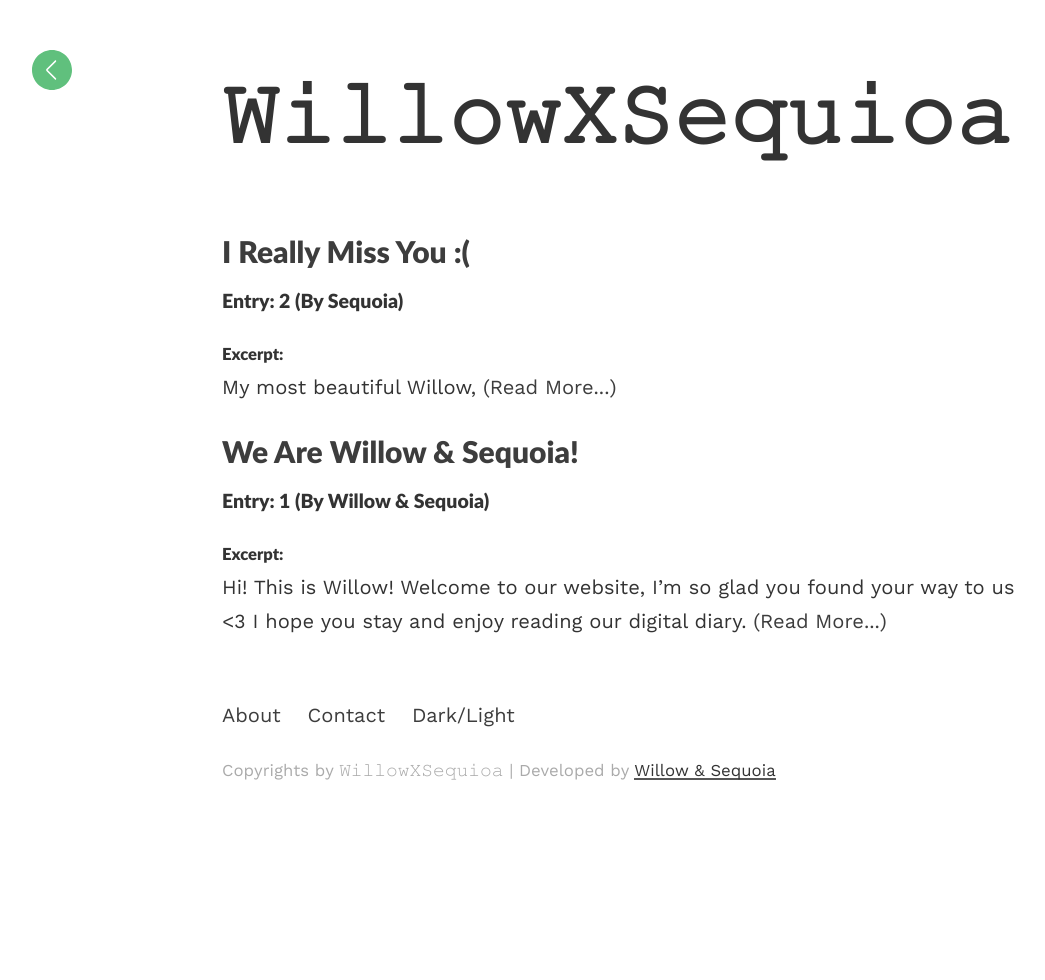
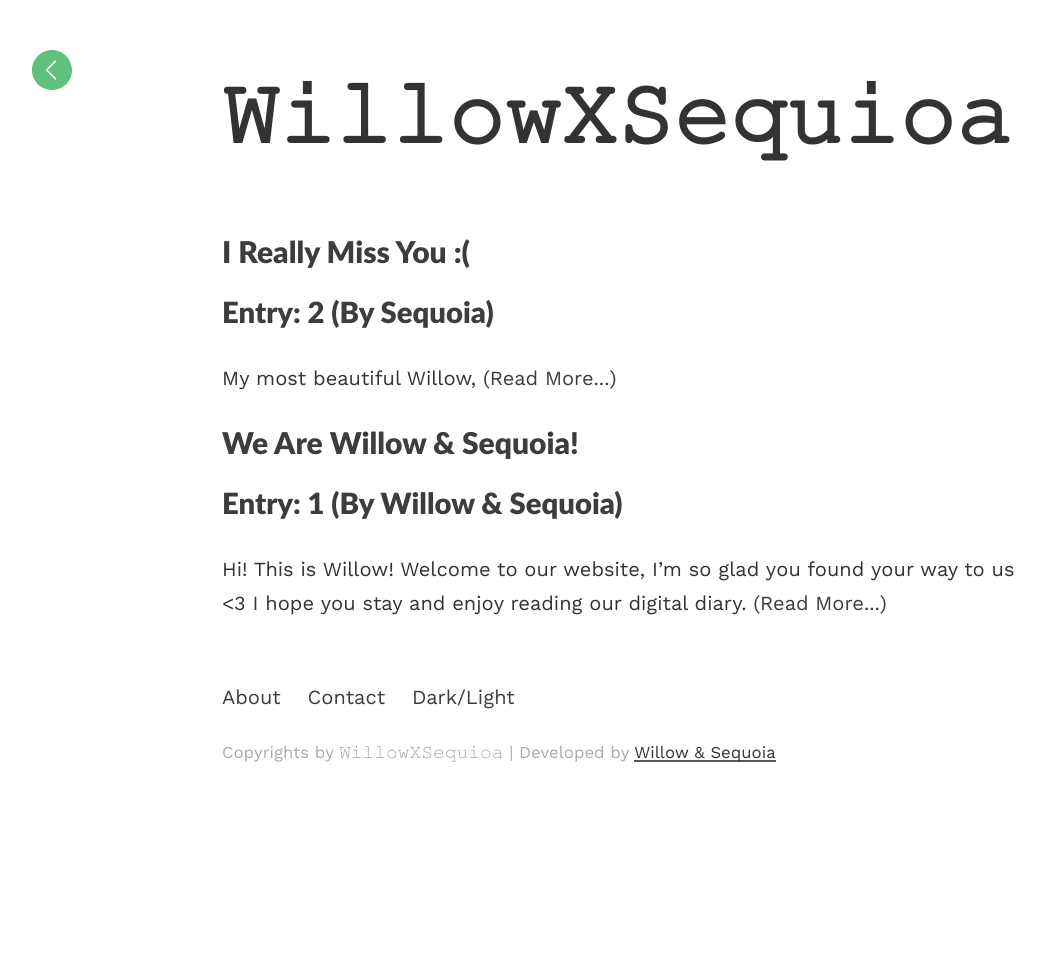
Before and after one commit to willowxsequoia/willowxsequoia.github.io, a Jekyll site: the page built from index.html, in a window 1280 px wide. Shown: the whole page, without its empty margins (18-1063 px from the left). Built offline with Jekyll 4.4.1, drawn with Linux system fonts in a browser that asks for light colours; the list of posts is cut into pages by our own code.

Commit message:
Update index.html

```diff
--- a/index.html
+++ b/index.html
@@ -4,8 +4,8 @@ layout: default
 <h1 class="headline">{{site.title}}</h1>
 <div class="article-list">
   {% for post in paginator.posts %}
-    <h2><a href="{{post.url | prepend: site.baseurl}}">{{post.title}}</a><h3><small> Entry: {{post.subtitle}}</small></h3></h2>
-  <p><h5>Excerpt:</h5>{{post.excerpt | strip_html}}<a href="{{post.url | prepend: site.baseurl}}"> (Read More...)</a></p>
+    <h2><a href="{{post.url | prepend: site.baseurl}}">{{post.title}} <h3><small> Entry: {{post.subtitle}}</small></h3></a></h2>
+  <p><h5></h5>{{post.excerpt | strip_html}}<a href="{{post.url | prepend: site.baseurl}}"> (Read More...)</a></p>
   {% endfor %}
 </div>
 
```
